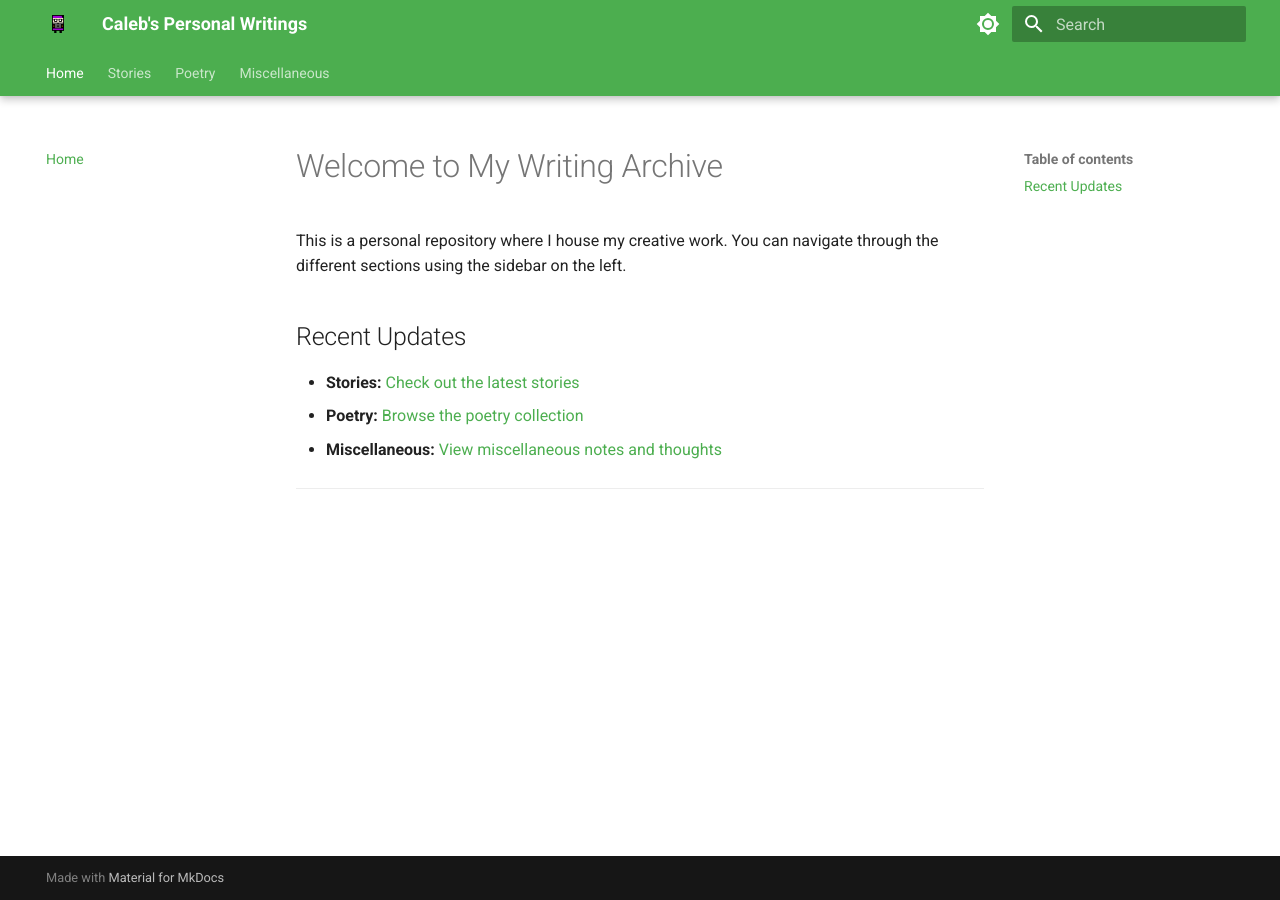
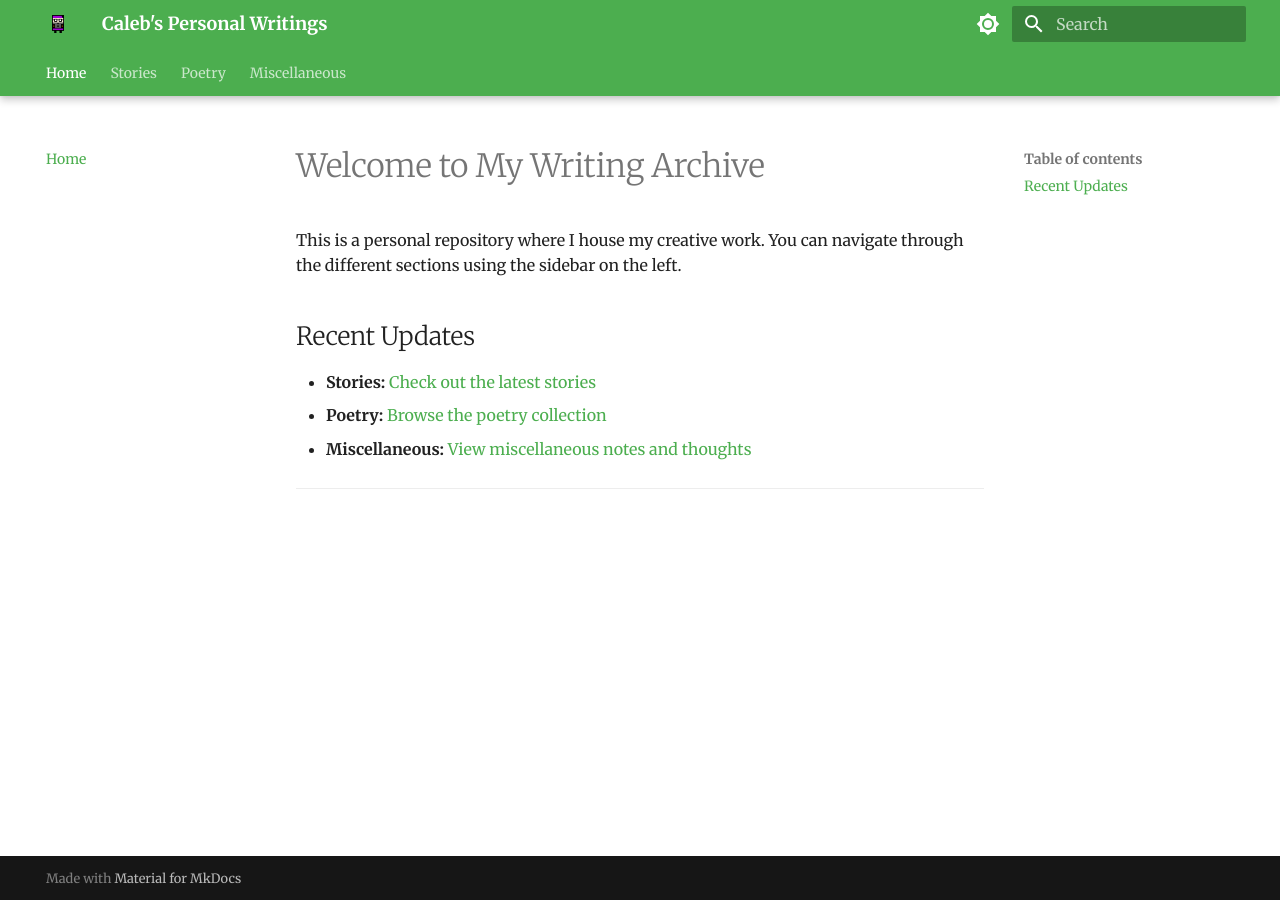
Before and after one commit to caleb-stults/creative-writing-blog, an MkDocs documentation site: the page built from docs/index.md, in a window 1280 px wide. Built offline with MkDocs 1.6.1 and Material for MkDocs 9.7.7, drawn with Linux system fonts in a browser that asks for light colours.

Commit message:
updating mkdocs formatting

```diff
--- a/mkdocs.yml
+++ b/mkdocs.yml
@@ -19,15 +19,15 @@ nav:
       - Post College Musings: misc/college-graduation-musings.md
 theme:
   name: material
-  text: Merriweather
-  code: Roboto Mono
+  font:
+    text: Merriweather
+    code: Roboto Mono
   favicon: images/favicon.png
   logo: images/favicon.png
   features:
     - navigation.tabs
     - navigation.tabs.sticky
     - navigation.sections
-    - navigation.indexes
     - navigation.top
     - content.action.edit
   palette:
@@ -47,3 +47,6 @@ theme:
       toggle:
         icon: material/brightness-4
         name: Switch to light mode
+markdown_extensions:
+  - toc:
+      permalink: true
```
